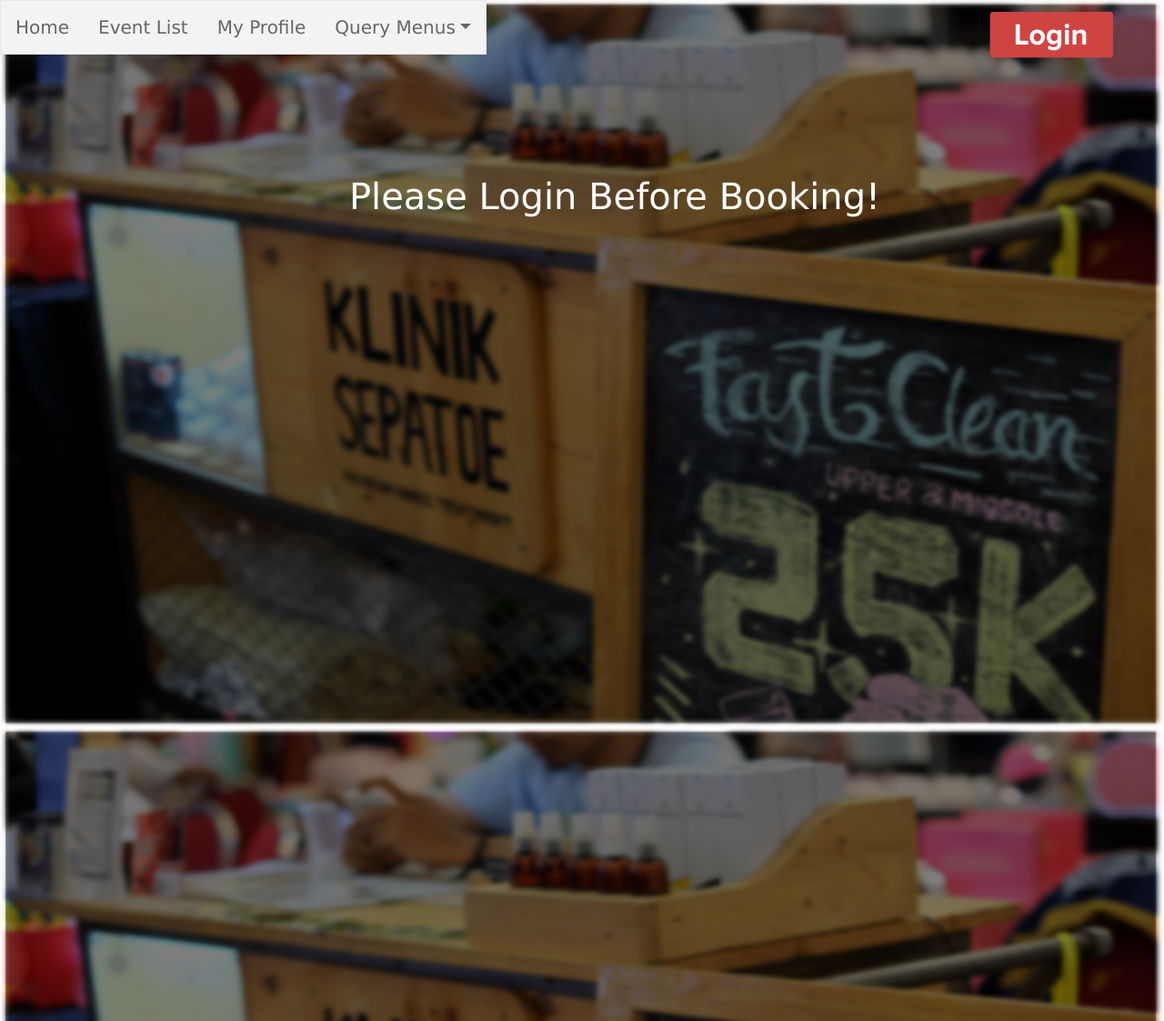
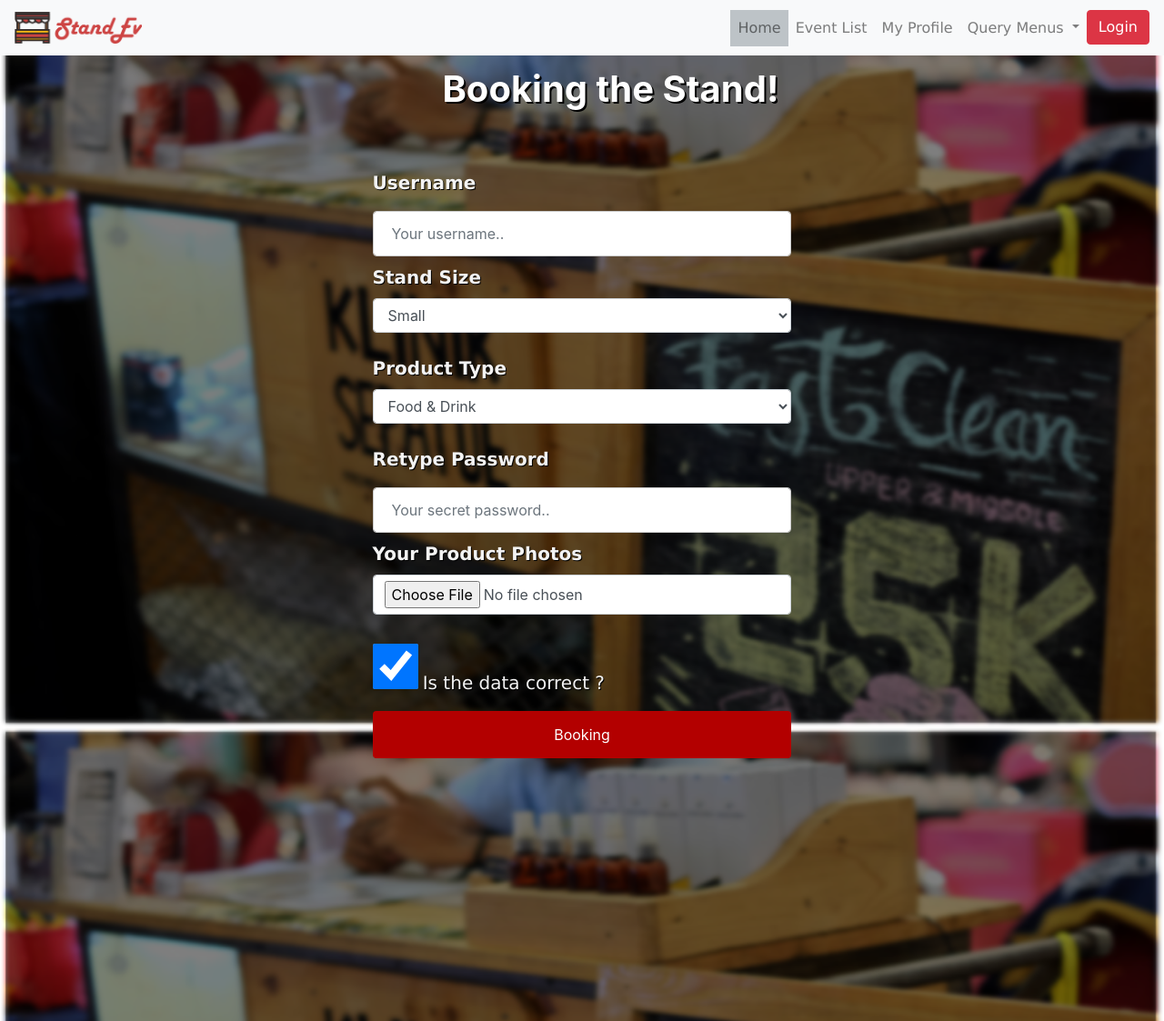
Before and after one commit to yoshimaputri/MBD, a PHP site: page /book.php in a window 1280 px wide. Shown: the top 1123 px of the page at 91% size. Run offline with PHP 8.4, Linux system fonts and the light colour scheme; data that the repository does not hold is empty.

Commit message:
Paginate dan Navbar

```diff
--- a/book.php
+++ b/book.php
@@ -9,14 +9,27 @@
 	<script src="https://cdnjs.cloudflare.com/ajax/libs/jquery/3.3.1/jquery.min.js"></script>
 </head>
 <body id="body-index">
-	<nav class="navbar navbar-expand-sm fixed-top" id="navbar" style="padding: 0;">
-		<ul class="navbar-nav">
-        <li><a class="" href="index.php" id="home">Home</a></li>
-        <li><a class="" href="evelist.php" id="evlist">Event List</a></li>
-        <li><a class="" href="myprof.php" id="myprof">My Profile</a></li>
-        <li>
-        	<a class="nav-link dropdown-toggle" href="#" id="navbardrop" data-toggle="dropdown">Query Menus</a>
-      		<div class="dropdown-menu">
+  <nav class="navbar navbar-expand-lg navbar-light bg-light">
+    <a class="navbar-brand" href="index.php"><img src="img/standev.png" height="35px"></a>
+    <button class="navbar-toggler" type="button" data-toggle="collapse" data-target="#navbarNavDropdown" aria-controls="navbarNavDropdown" aria-expanded="false" aria-label="Toggle navigation">
+      <span class="navbar-toggler-icon"></span>
+    </button>
+    <div class="collapse navbar-collapse" id="navbarNavDropdown">
+      <ul class="navbar-nav ml-auto">
+        <li class="activestate">
+          <a class="nav-link" href="index.php">Home<span class="sr-only">(current)</span></a>
+        </li>
+        <li class="nav-item">
+          <a class="nav-link" href="evelist.php">Event List</a>
+        </li>
+        <li class="nav-item">
+          <a class="nav-link" href="myprof.php">My Profile</a>
+        </li>
+        <li class="nav-item dropdown">
+          <a class="nav-link dropdown-toggle" href="#" id="navbarDropdownMenuLink" data-toggle="dropdown" aria-haspopup="true" aria-expanded="false">
+            Query Menus
+         </a>
+         <div class="dropdown-menu" aria-labelledby="navbarDropdownMenuLink">
             <a class="dropdown-item" href="trigger.php">Trigger</a>
             <a class="dropdown-item" href="function.php">Function</a>
             <a class="dropdown-item" href="proc.php">Procedure</a>
@@ -26,32 +39,25 @@
             <a class="dropdown-item" href="cursor.php">Cursor</a>
          </div>
         </li>
-		</ul>
-	</nav>
-	<div id="session">
+      <li class="nav-item">
       <?php if(isset($_SESSION['username'])) : ?>
       <div style="display: flex; margin-left: 80%; color: white;margin-top: 1%;">
         <p>Welcome! <?php echo $_SESSION['username'] ?></p>
-			<a href="logout.php"><img src="img/logout.png"></a>
+        <a href="logout.php"><img src="img/logout.png" height="35px"></a>
       </div>
     <?php elseif(isset($_COOKIE['username']) && $_COOKIE['username']!='') : ?>
-		<div style="display: flex; margin-left: 80%; color: white;margin-top: 1%;">
-			Welcome! <?php echo $_COOKIE['username'] ?>
-			<a href="logout.php"><img src="img/logout.png"></a>
+      <li class="nav-item"> Welcome! <?php echo $_COOKIE['username'] ?>
+        <a href="logout.php" class="btn btn-danger">Logout</a>
+      </li>
+    <?php else: ?>
+      <li class="nav-item">
+        <a href="index.php" class="btn btn-danger">Login</a>
+      </li>
+    <?php endif; ?>
+     </li>
+    </ul>
   </div>
-	<?php else: ?>
-		<div style="display: flex; margin-left: 85%; color: white;margin-top: 1%;">
-			<a href="index.php"><img src="img/login.png"></a>
-
-		</div>
-		<h1 style="position: center; margin-left: 30%; margin-top: 10%; margin-bottom: 3%; color: white;">Please Login Before Booking!</h1>
-		<style type="text/css">
-			#booking-page,#b{
-				visibility: hidden;
-			}
-		</style>
-	<?php endif; ?>
-	</div>
+</nav>
 	<h1 id="b" style="position: center; margin-left: 38%; margin-top: 1%; margin-bottom: 3%; color: white; text-shadow: 2px 2px black;" class="font-weight-bold">Booking the Stand!</h1>
 	<div id="booking-page">
   		<form action="book-c.php" method="post" id="booking" enctype="multipart/form-data">
--- a/myprof.php
+++ b/myprof.php
@@ -33,6 +33,7 @@
 	          <a class="dropdown-item" href="trigger.php">Trigger</a>
 	          <a class="dropdown-item" href="function.php">Function</a>
 	          <a class="dropdown-item" href="proc.php">Procedure</a>
+	          <a class="dropdown-item" href="index-query.php">Index</a>
 	          <a class="dropdown-item" href="view.php">View</a>
 	          <a class="dropdown-item" href="join.php">Join</a>
 	          <a class="dropdown-item" href="cursor.php">Cursor</a>
```
Also changed, not shown: index-query1-c.php (+44 -11 lines), index-query2-c.php (+39 -8 lines). Lines whose indentation alone changed are shown as unchanged.
